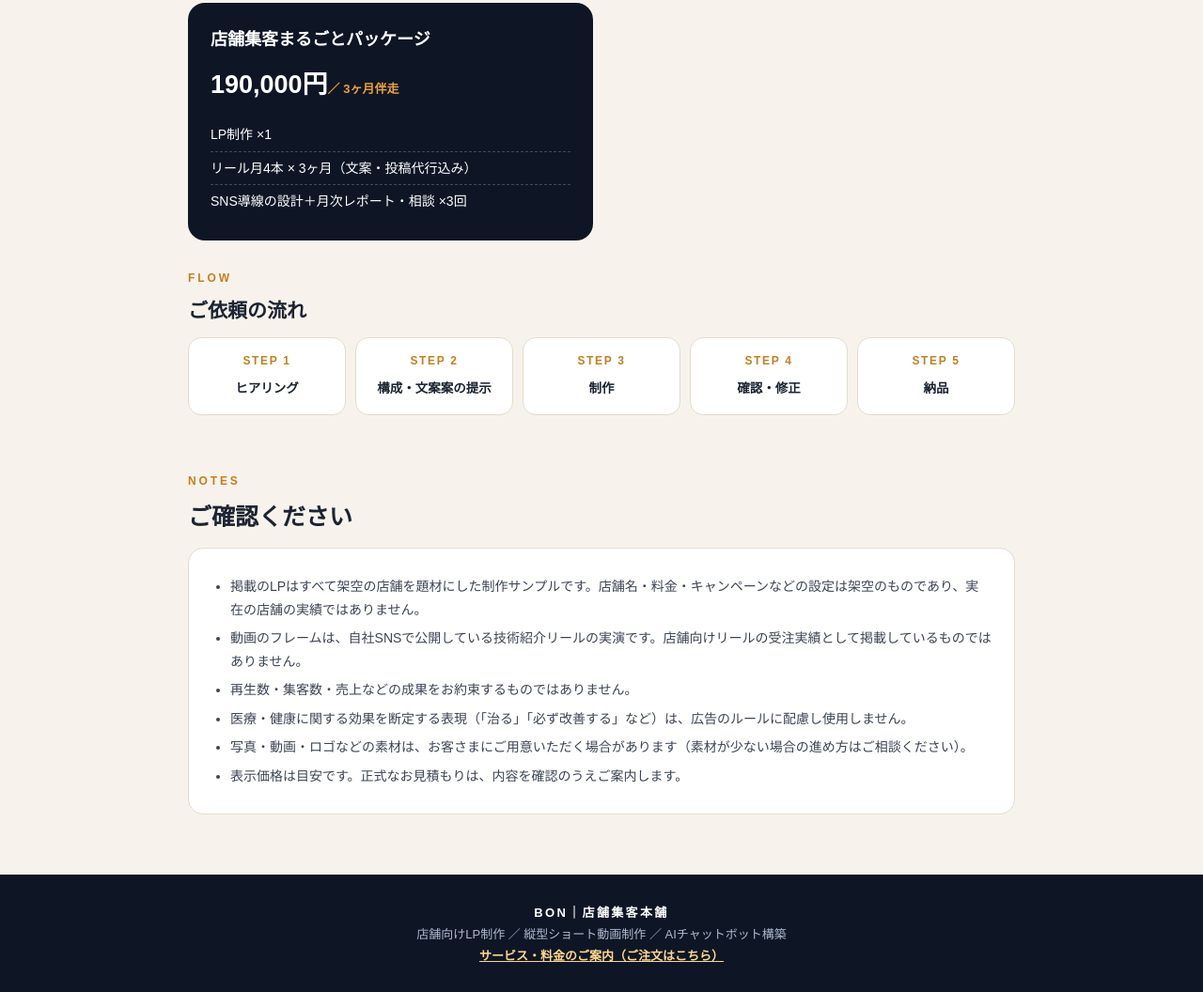
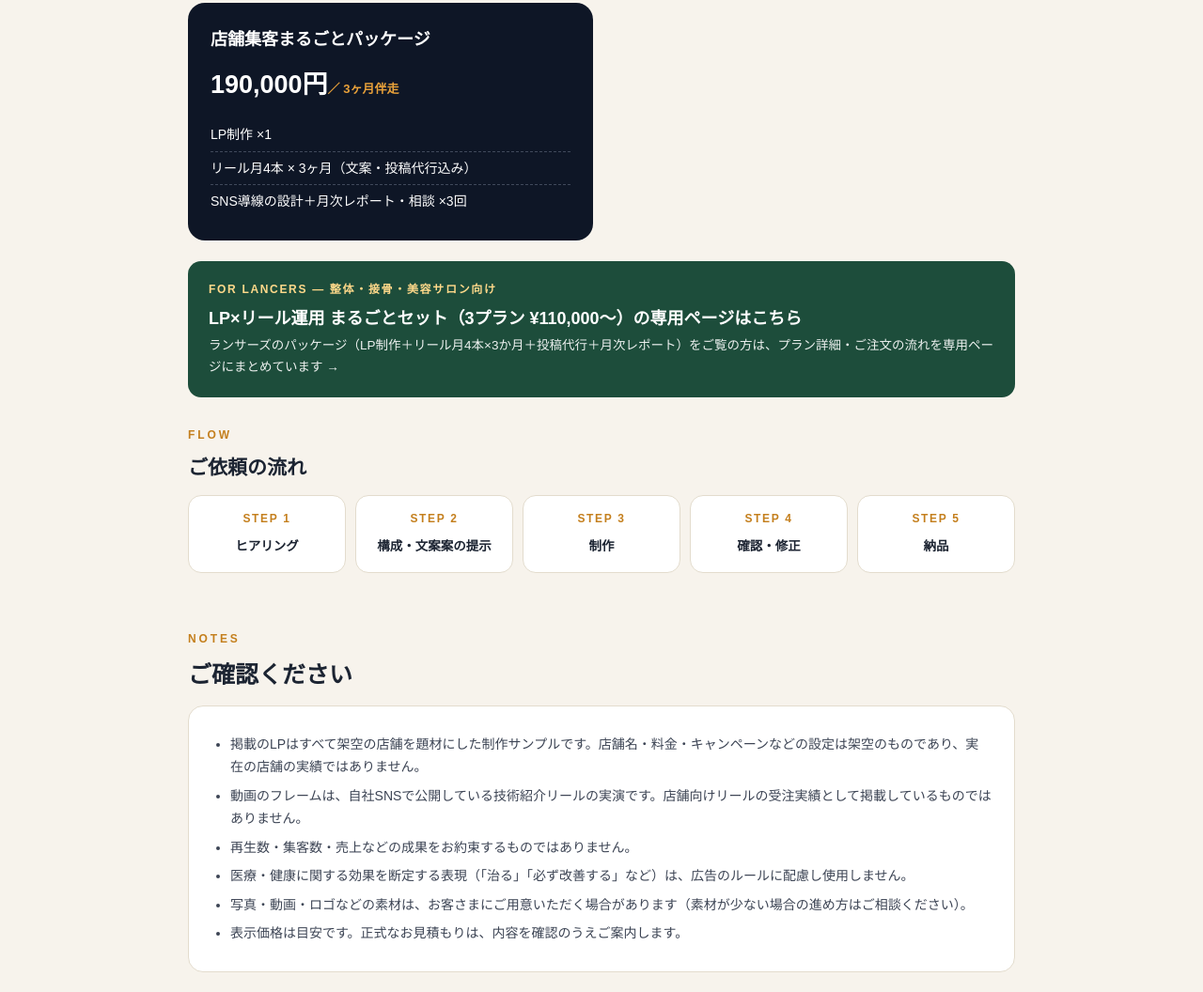
Before and after one commit to mmat16890620-bit/bon-portfolio, a plain HTML site: page index.html in a window 1280 px wide. Shown: the part 7764-8820 px from the top of the page at 94% size. Drawn offline with Linux system fonts and the light colour scheme.

Commit message:
index: add banner link to Lancers set landing page

```diff
--- a/index.html
+++ b/index.html
@@ -259,7 +259,12 @@ footer b{color:#fff;letter-spacing:.18em}
       </div>
     </div>
 
-    <div style="height:30px"></div>
+    <a href="lancers-set.html" style="display:block;margin-top:22px;background:#1d4d3b;color:#fff;text-decoration:none;border-radius:14px;padding:20px 22px">
+<span style="display:block;font-size:12px;letter-spacing:.14em;color:#ffd98a;font-weight:700">FOR LANCERS — 整体・接骨・美容サロン向け</span>
+<span style="display:block;font-size:18px;font-weight:700;line-height:1.6;margin-top:6px">LP×リール運用 まるごとセット（3プラン ¥110,000〜）の専用ページはこちら</span>
+<span style="display:block;font-size:13.5px;line-height:1.7;margin-top:4px;opacity:.92">ランサーズのパッケージ（LP制作＋リール月4本×3か月＋投稿代行＋月次レポート）をご覧の方は、プラン詳細・ご注文の流れを専用ページにまとめています →</span>
+</a>
+<div style="height:30px"></div>
     <div class="sec-tag">FLOW</div>
     <h2 style="font-size:21px">ご依頼の流れ</h2>
     <div class="flow">
```
